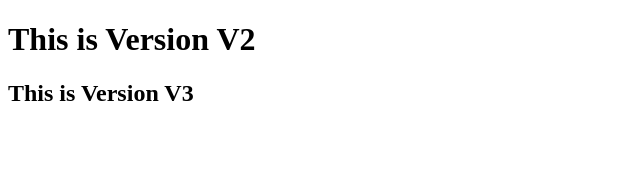
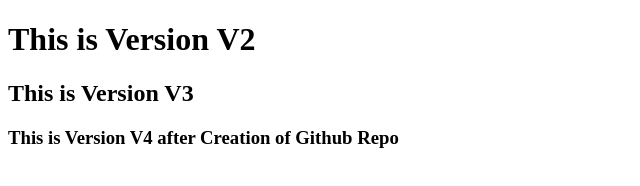
Before and after one commit to GajananSFDC/myderepo, a plain HTML site: page index.html in a window 1280 px wide. Shown: the whole page, without its empty margins (0-640 px from the left). Drawn offline with Linux system fonts and the light colour scheme.

Commit message:
This the Version V4

```diff
--- a/index.html
+++ b/index.html
@@ -8,5 +8,6 @@
 <body>
     <h1>This is Version V2</h1>
     <h2>This is Version V3</h2>
+    <h3>This is Version V4 after Creation of Github Repo<h3>
 </body>
 </html>
```
